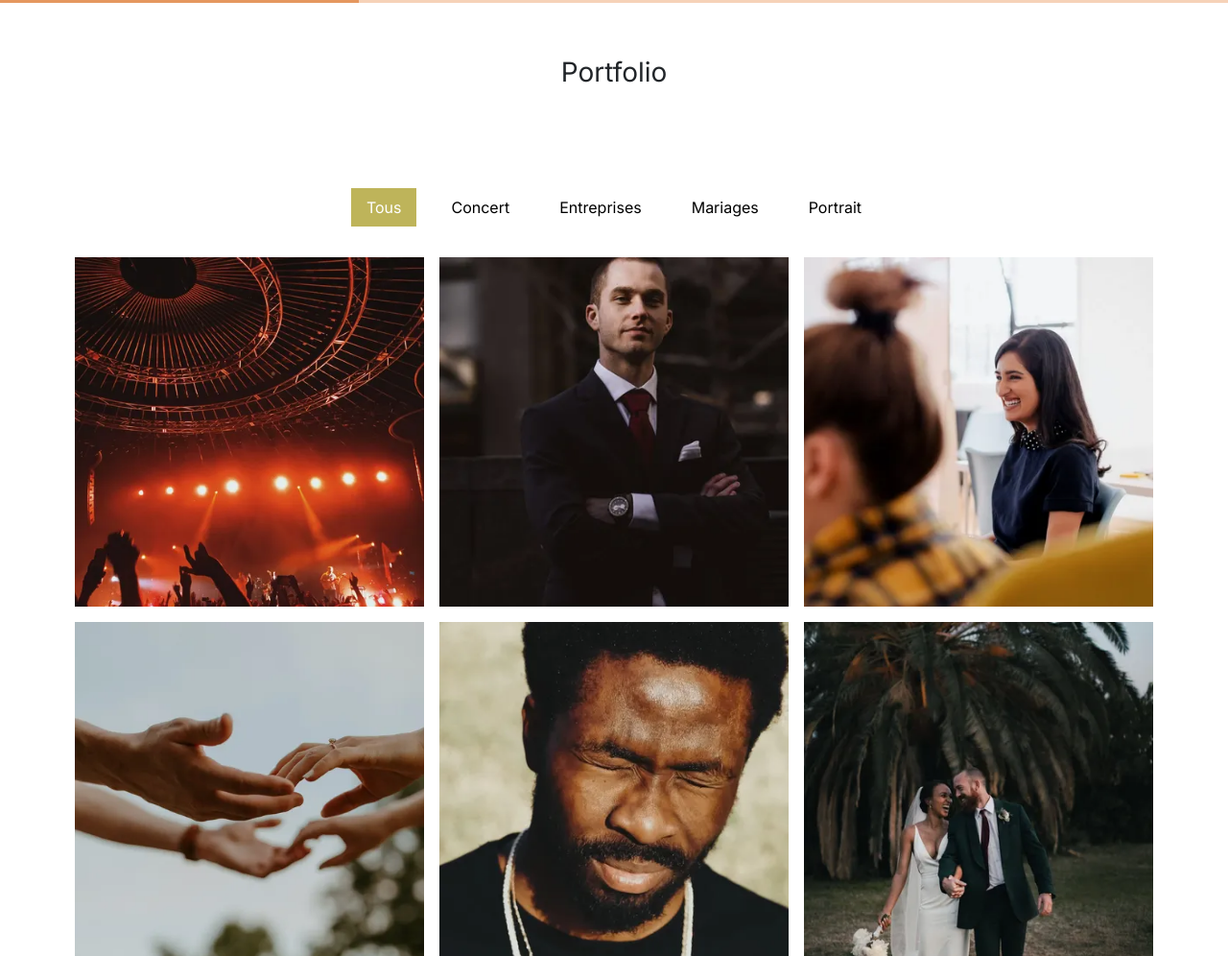
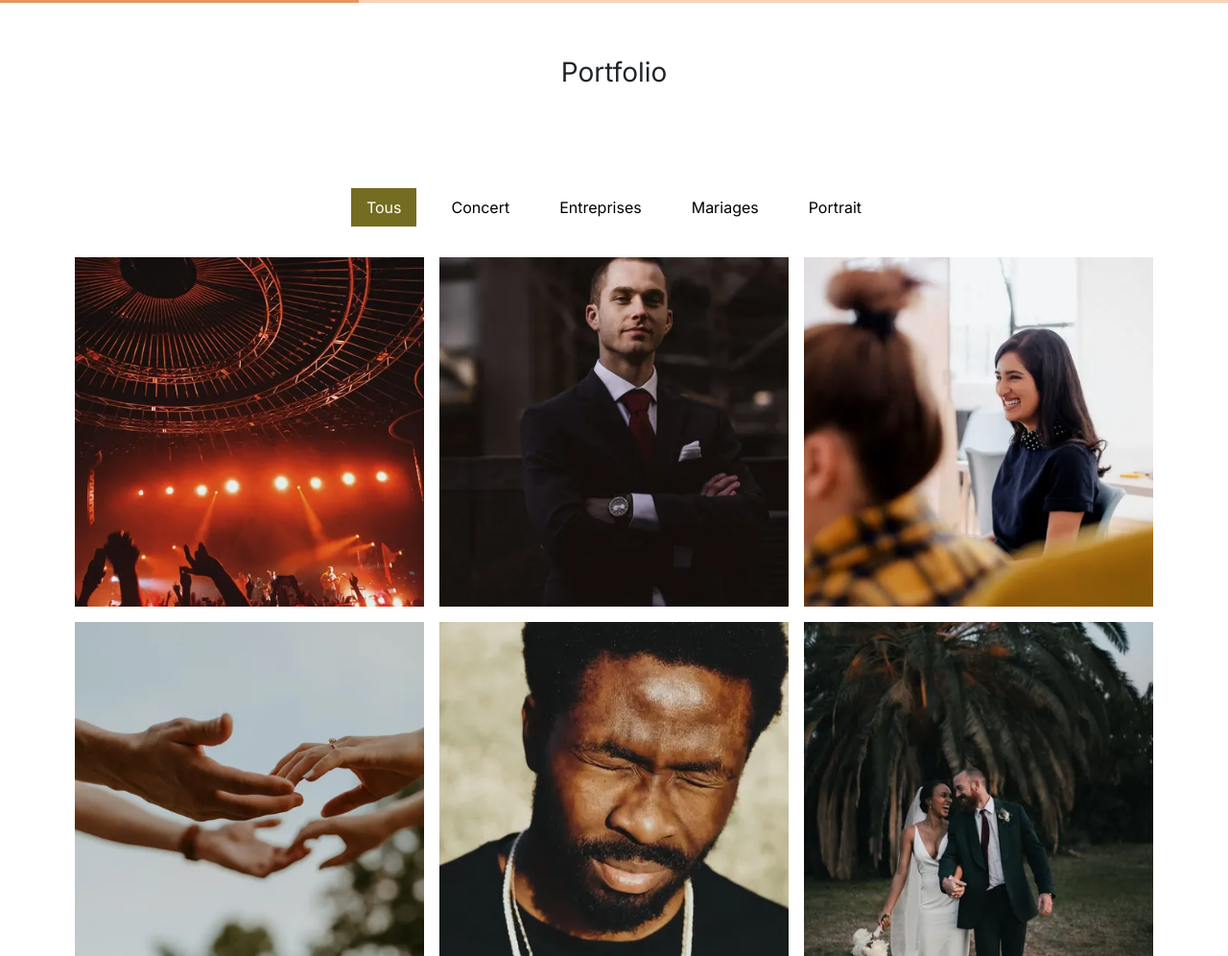
Before and after one commit to damoonee/ninacarducci.github.io-main, a plain HTML site: page index.html in a window 1280 px wide. Shown: the part 1391-2387 px from the top of the page at 96% size. Drawn offline with nearby package versions, Linux system fonts and the light colour scheme.

Commit message:
projet terminé

```diff
--- a/assets/style.css
+++ b/assets/style.css
@@ -102,7 +102,7 @@ body {
 }
 .nav-pills .nav-link.active, .nav-pills .show > .nav-link {
 	color: #fff;
-	background-color: #BEB45A;
+	background-color: #746c20;;
 	border-radius:0 ;
 }
 .nav-pills .nav-link {
```
